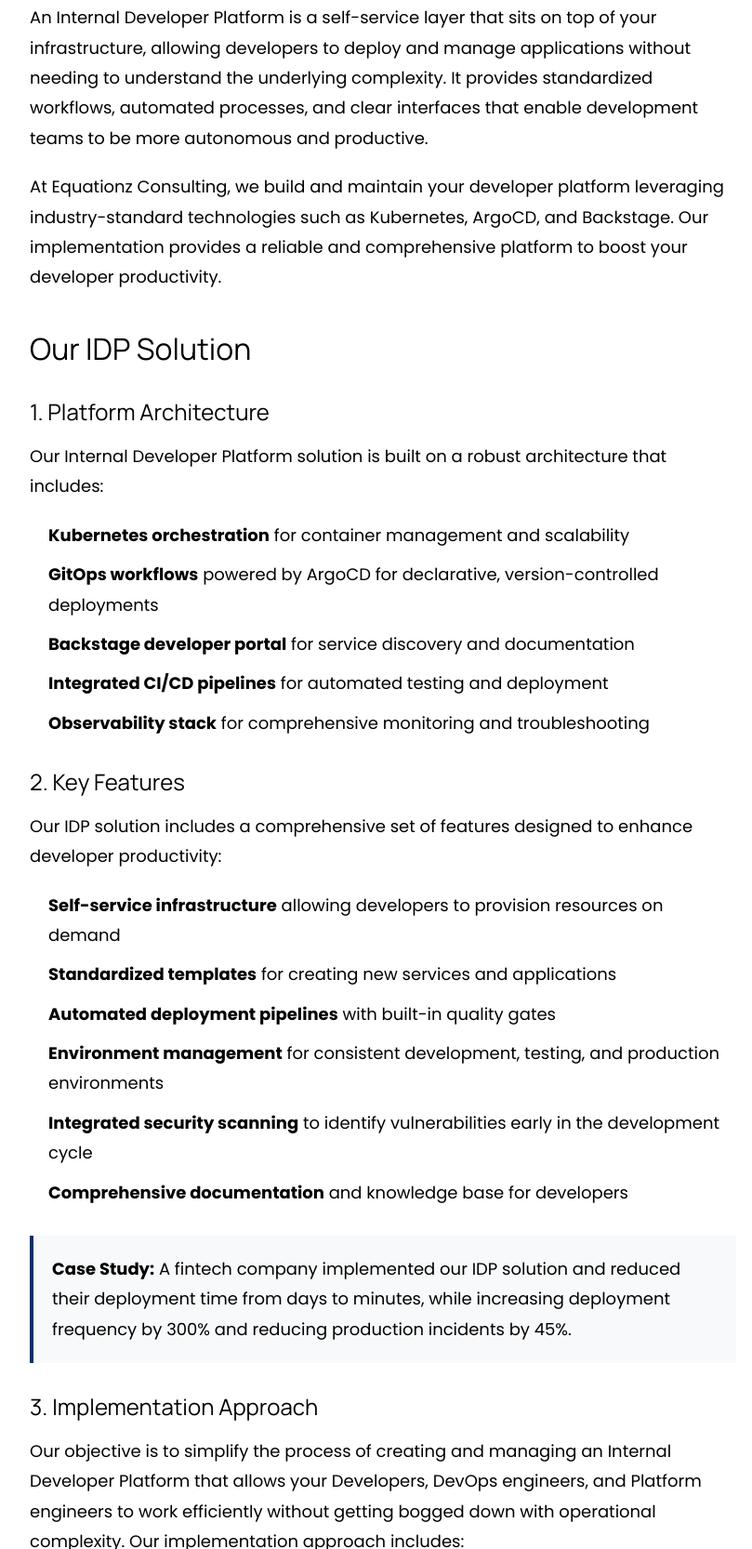
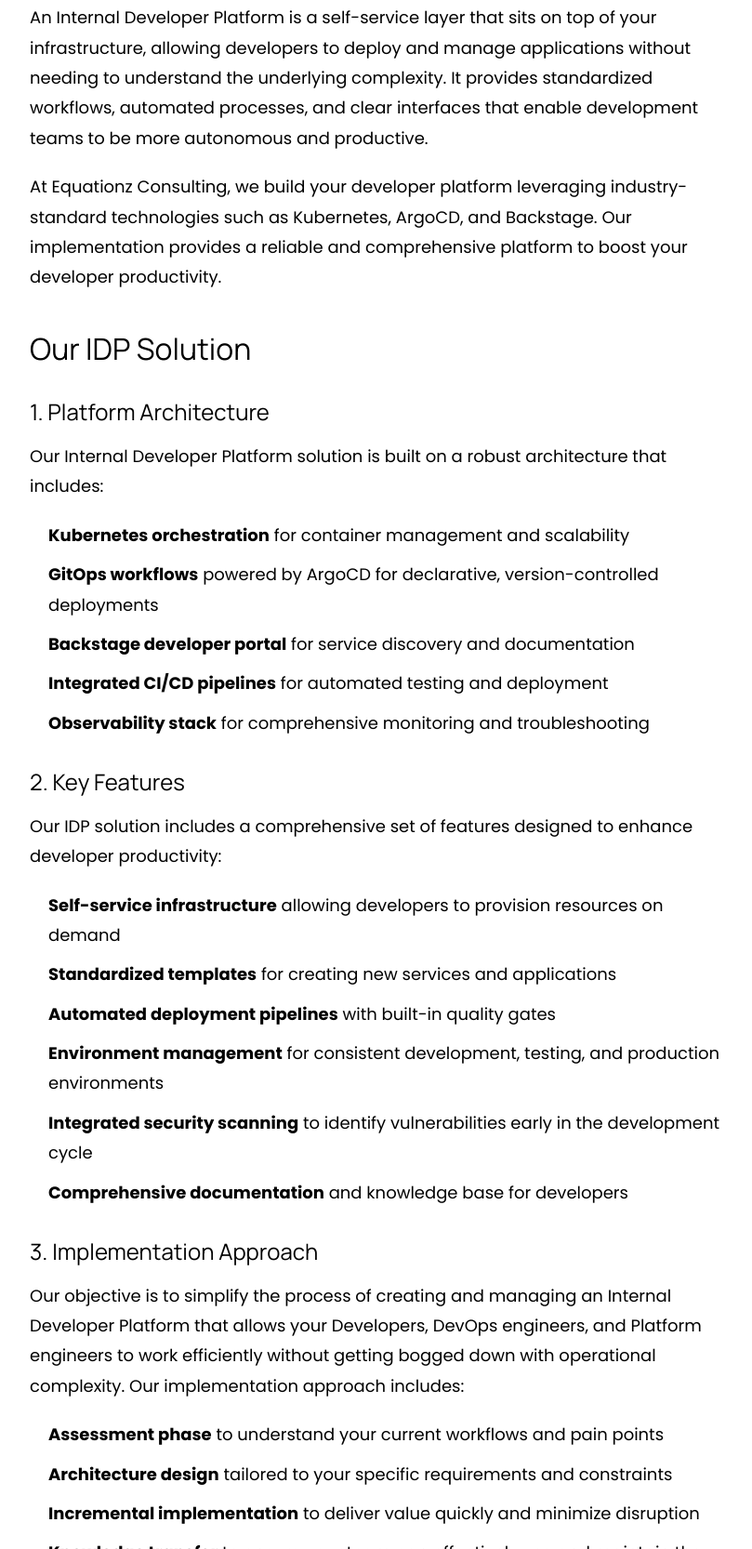
Before and after one commit to equationz/equationz.github.io, a plain HTML site: page equationz-idp.html in a window 1280 px wide. Shown: the part 590-2256 px from the top of the page at 93% size, without its empty margins (228-1037 px from the left). Drawn offline with Linux system fonts and the light colour scheme.

Commit message:
Update equationz-idp.html

```diff
--- a/equationz-idp.html
+++ b/equationz-idp.html
@@ -42,7 +42,7 @@
                 </p>
 
                 <p>
-                    At Equationz Consulting, we build and maintain your developer platform leveraging industry-standard technologies such as Kubernetes, ArgoCD, and Backstage. Our implementation provides a reliable and comprehensive platform to boost your developer productivity.
+                    At Equationz Consulting, we build your developer platform leveraging industry-standard technologies such as Kubernetes, ArgoCD, and Backstage. Our implementation provides a reliable and comprehensive platform to boost your developer productivity.
                 </p>
 
                 <h2>Our IDP Solution</h2>
@@ -75,10 +75,6 @@
                     <li><strong>Integrated security scanning</strong> to identify vulnerabilities early in the development cycle</li>
                     <li><strong>Comprehensive documentation</strong> and knowledge base for developers</li>
                 </ul>
-
-                <div class="highlight-box">
-                    <p><strong>Case Study:</strong> A fintech company implemented our IDP solution and reduced their deployment time from days to minutes, while increasing deployment frequency by 300% and reducing production incidents by 45%.</p>
-                </div>
 
                 <h3>3. Implementation Approach</h3>
 
```
